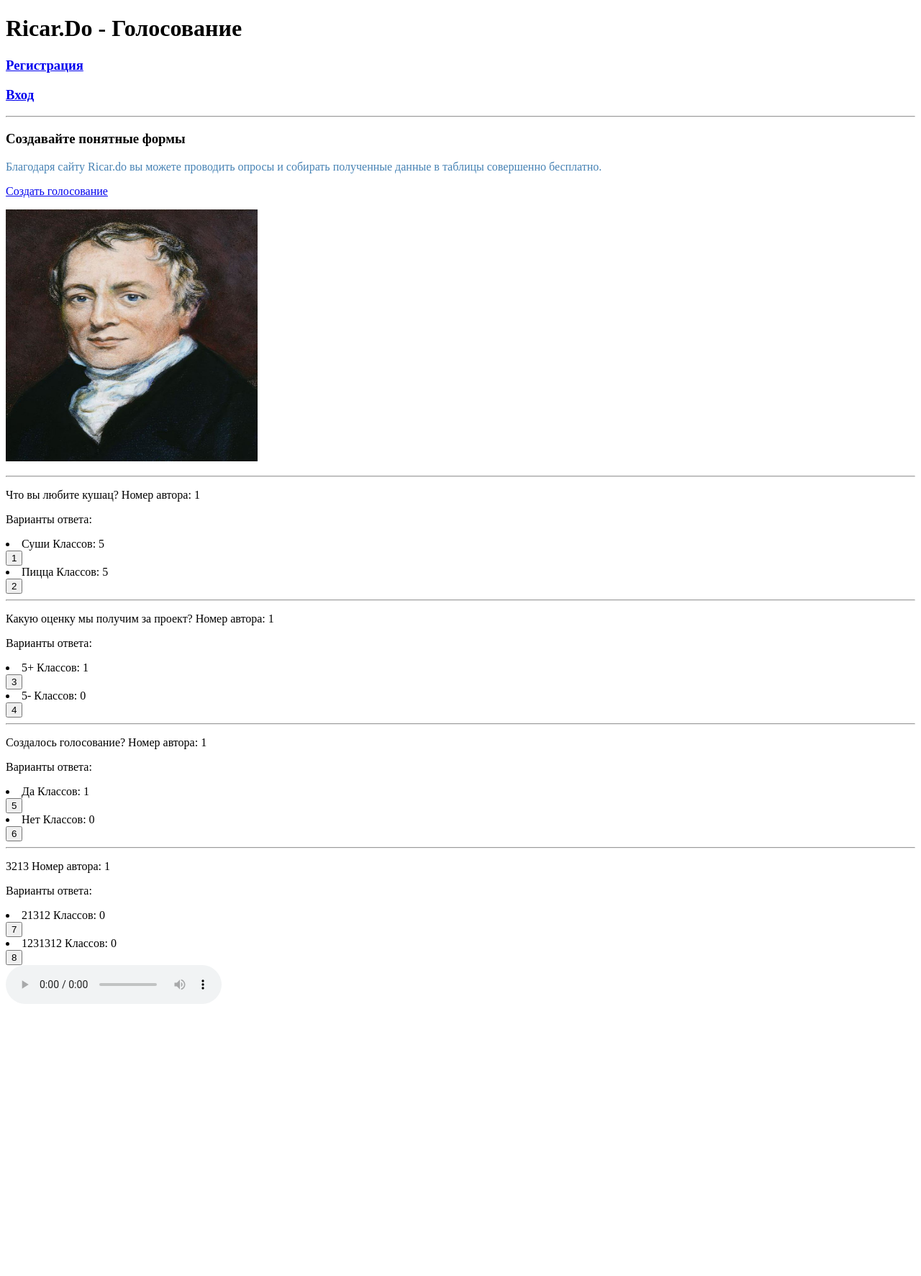
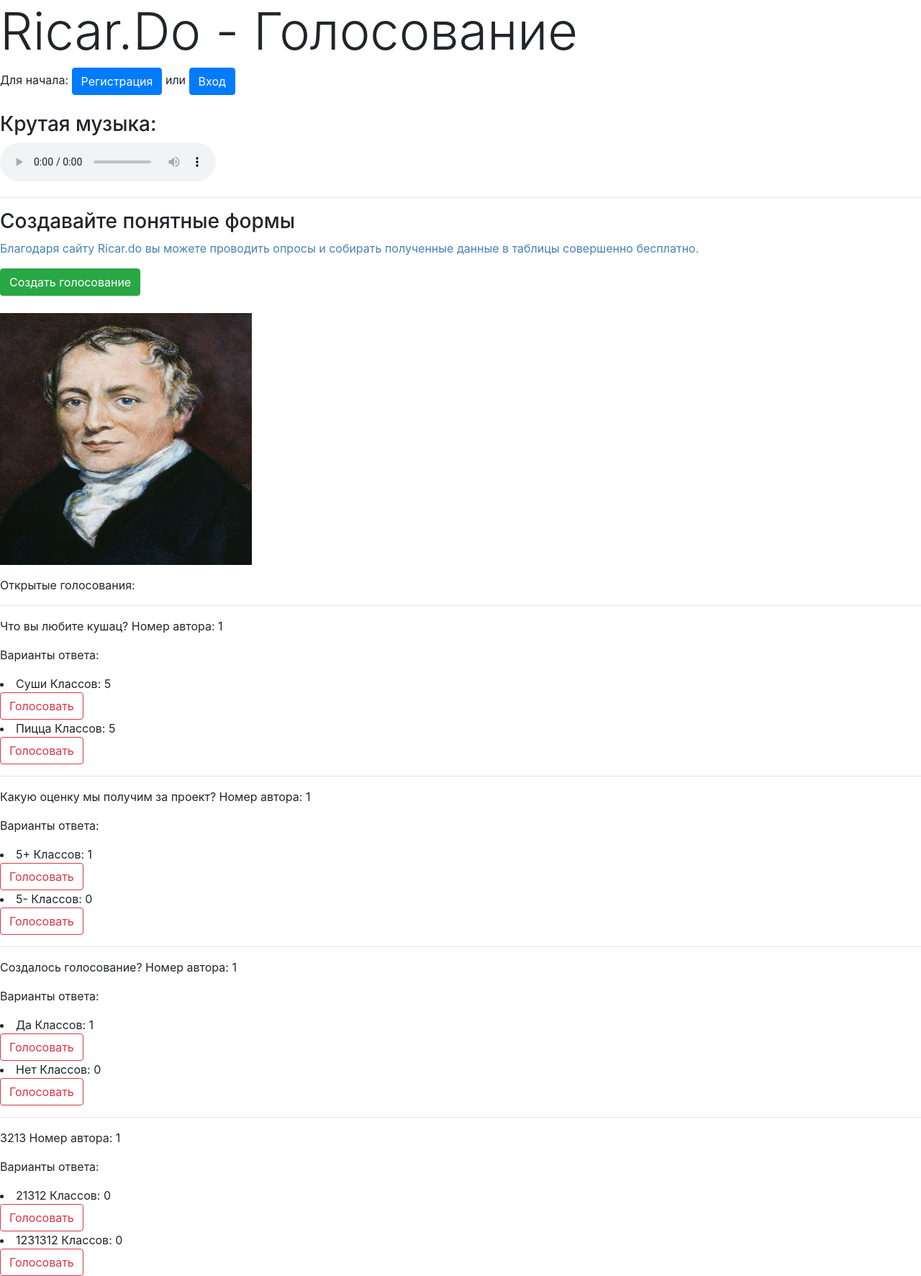
Before and after one commit to Gr0up10/Simple-votings-10, a Django app: page / in a window 1280 px wide. Shown: the whole page at 72% size. Before the commit the page ends 1395 px from the top, so only its background shows below. Run offline with Django 3.2, Linux system fonts and the light colour scheme; data comes from the database, SQL or seed files in the repository; some libraries are stand-ins or nearby versions.

Commit message:
Added CSS style in main page

```diff
--- a/views/templates/index.html
+++ b/views/templates/index.html
@@ -1,22 +1,31 @@
 <!DOCTYPE html>
 <html lang="en">
 <head>
+    <link rel="stylesheet" href="https://stackpath.bootstrapcdn.com/bootstrap/4.3.1/css/bootstrap.min.css" integrity="sha384-ggOyR0iXCbMQv3Xipma34MD+dH/1fQ784/j6cY/iJTQUOhcWr7x9JvoRxT2MZw1T" crossorigin="anonymous">
     <meta charset="UTF-8">
     <title>Ricar.do - golosovanie</title>
     {% load static %}
 </head>
 <body>
- <h1>Ricar.Do - Голосование</h1>
- <h3><a href="/register/"><p>Регистрация</p></a></h3>
- <h3><a href="/login/"><p>Вход</p></a></h3>
+
+ <h1 class="display-3">Ricar.Do - Голосование</h1>
+ Для начала: <a href="/register/" class="btn btn-primary" role="button" aria-pressed="true">Регистрация</a> или
+ <a href="/login/" class="btn btn-primary" role="button" aria-pressed="true">Вход</a>
+ <br>
+ <br>
+ <h3>Крутая музыка:</h3>
+ <audio controls>
+    <source src="{% static "audio/music.mp3" %}">
+ </audio>
  <hr>
  <h3>Создавайте понятные формы</h3>
  <p><font color="#4682B4">Благодаря сайту Ricar.do вы можете проводить опросы и собирать полученные данные в таблицы совершенно бесплатно.</font></p>
- <a href="/create"><p>Создать голосование</p></a>
+ <a href="/create/" class="btn btn-success" role="button" aria-pressed="true">Создать голосование</a>
+ <br>
+ <br>
  <img src="static/img/ricardo.jpg" width="350"
     height="350" alt=""></p>
-
-
+ Открытые голосования:
     {% for voting in votings %}
         <hr>
         <p>{{ voting.question}} Номер автора: {{ voting.author }}</p>
@@ -30,14 +39,14 @@
                 {% endfor %}
                 <form action="" method="post">
                     {% csrf_token %}
-                <input type="submit" class="btn" value="{{ option.id }}" name="vote_button">
+                <input class="btn btn-outline-danger" type="submit" value="Голосовать" name="vote_button">
                 </form>
             </li>
         {% endfor %}
     {% endfor %}
-<audio controls>
-    <source src="{% static "audio/music.mp3" %}">
-</audio>
 
+<script src="https://code.jquery.com/jquery-3.3.1.slim.min.js" integrity="sha384-q8i/X+965DzO0rT7abK41JStQIAqVgRVzpbzo5smXKp4YfRvH+8abtTE1Pi6jizo" crossorigin="anonymous"></script>
+<script src="https://cdnjs.cloudflare.com/ajax/libs/popper.js/1.14.7/umd/popper.min.js" integrity="sha384-UO2eT0CpHqdSJQ6hJty5KVphtPhzWj9WO1clHTMGa3JDZwrnQq4sF86dIHNDz0W1" crossorigin="anonymous"></script>
+<script src="https://stackpath.bootstrapcdn.com/bootstrap/4.3.1/js/bootstrap.min.js" integrity="sha384-JjSmVgyd0p3pXB1rRibZUAYoIIy6OrQ6VrjIEaFf/nJGzIxFDsf4x0xIM+B07jRM" crossorigin="anonymous"></script>
 </body>
 </html>
```
